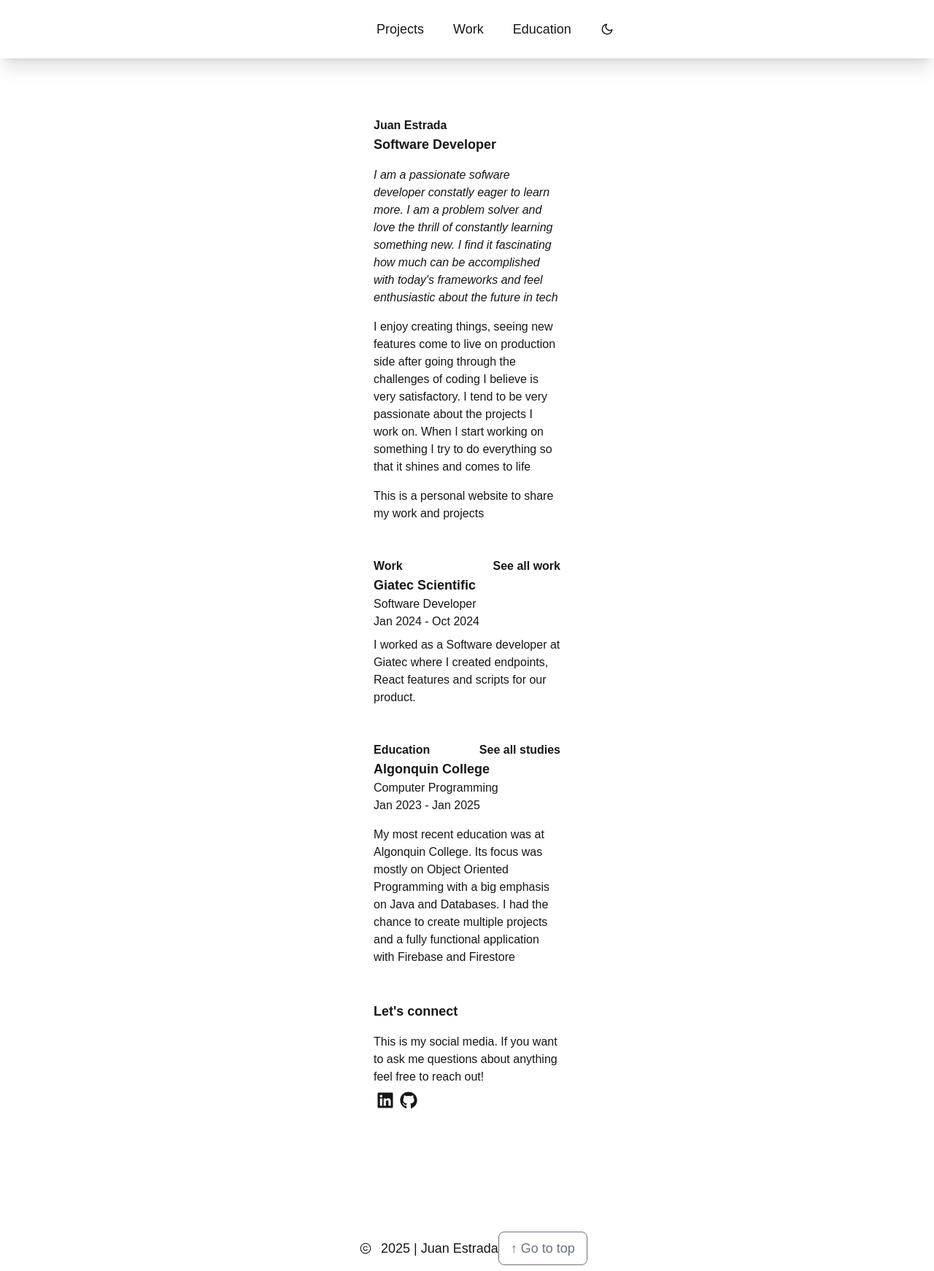
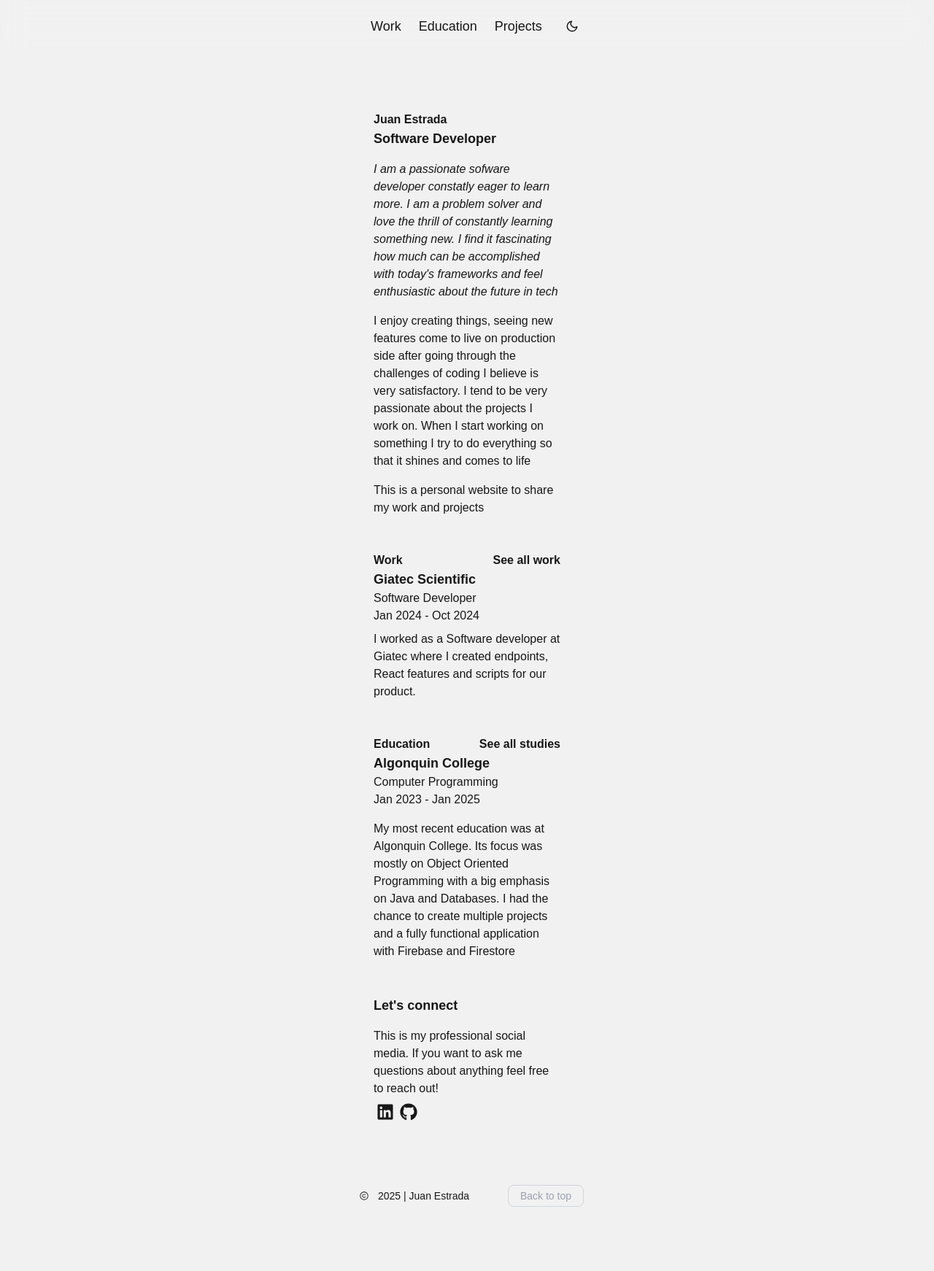
Before and after one commit to juanestrada17/juan-estrada, a Next.js app: page / in a window 1280 px wide. Shown: the whole page at 73% size. After the commit the page ends 1662 px from the top, so only its background shows below. Built offline with nearby package versions, Linux system fonts and the light colour scheme.

Commit message:
Added blur to navbar, added link buttons and back to top

```diff
--- a/app/globals.css
+++ b/app/globals.css
@@ -1,7 +1,7 @@
 @import 'tailwindcss';
 
 :root {
-  --background: #ffffff;
+  --background: #f1f1f1;
   --foreground: #171717;
 }
 
@@ -15,7 +15,7 @@
 @media (prefers-color-scheme: dark) {
   :root {
     --background: #0a0a0a;
-    --foreground: #ededed;
+    --foreground: #bebaba;
   }
 }
 
--- a/app/page.tsx
+++ b/app/page.tsx
@@ -4,7 +4,7 @@ import { FaGithub, FaLinkedin } from 'react-icons/fa'
 export default function Home() {
   return (
     <>
-      <section className='mr-120 ml-120 py-40'>
+      <section className='mr-120 ml-120 py-20'>
         <div className='container'>
           <h1 className='text-md font-bold'>Juan Estrada</h1>
           <h2 className='text-lg font-bold'>Software Developer</h2>
@@ -71,13 +71,19 @@ export default function Home() {
             <h1 className='text-lg font-bold'> Let's connect </h1>
 
             <p className='mt-4'>
-              This is my social media. If you want to ask me questions about
-              anything feel free to reach out!
+              This is my professional social media. If you want to ask me
+              questions about anything feel free to reach out!
             </p>
 
             <div className='mt-2 flex justify-start'>
-              <FaLinkedin className='mx-1 h-6 w-6 text-xl'></FaLinkedin>
-              <FaGithub className='text mx-1 h-6 w-6'></FaGithub>
+              <Link
+                href={'https://www.linkedin.com/in/juan-estrada-a72959125/'}
+              >
+                <FaLinkedin className='mx-1 h-6 w-6 cursor-pointer text-xl'></FaLinkedin>
+              </Link>
+              <Link href={'https://github.com/juanestrada17'}>
+                <FaGithub className='text mx-1 h-6 w-6 cursor-pointer'></FaGithub>
+              </Link>
             </div>
           </div>
         </div>
--- a/components/Footer.tsx
+++ b/components/Footer.tsx
@@ -1,3 +1,4 @@
+'use client'
 import React from 'react'
 import { LiaCopyrightSolid } from 'react-icons/lia'
 
@@ -6,13 +7,16 @@ import { LiaCopyrightSolid } from 'react-icons/lia'
 // redirect to media
 const Footer = () => {
   return (
-    <div className='space-between flex'>
-      <div className='ml-120 flex items-center text-lg 2xl:px-16'>
+    <div className='flex h-full w-full items-center justify-between 2xl:px-10'>
+      <div className='ml-120 flex items-center text-sm'>
         <LiaCopyrightSolid className='mx-3' />
         <p>2025 | Juan Estrada</p>
       </div>
-      <button className='rounded-lg border border-gray-500 px-4 py-2 text-lg text-gray-500 transition hover:bg-gray-100'>
-        ↑ Go to top
+      <button
+        onClick={() => window.scrollTo({ top: 0, behavior: 'smooth' })}
+        className='mr-120 cursor-pointer rounded-lg border border-gray-300 px-4 py-1 text-sm text-gray-400 transition hover:bg-gray-200'
+      >
+        Back to top
       </button>
     </div>
   )
--- a/components/Navbar.tsx
+++ b/components/Navbar.tsx
@@ -1,6 +1,7 @@
 'use client'
 import React, { useState } from 'react'
 import cat from '../public/cat.svg'
+import catLight from '../public/catLight.svg'
 import Image from 'next/image'
 import Link from 'next/link'
 import { FiMoon } from 'react-icons/fi'
@@ -10,9 +11,9 @@ const Navbar = () => {
   const [darkMode, setDarkMode] = useState(true)
 
   return (
-    <nav className='fixed h-20 w-full shadow-xl'>
+    <nav className='firefox:bg-opacity-90" sticky top-0 z-10 backdrop-blur-lg backdrop-filter'>
       <div className='flex h-full w-full items-center justify-between px-4 2xl:px-16'>
-        <div className='ml-120'>
+        <div className='ml-120 flex h-18 w-18 items-center justify-center rounded-full bg-gray-300'>
           <Link href={'/'}>
             <Image
               src={cat}
@@ -26,21 +27,22 @@ const Navbar = () => {
         </div>
         <div className='mr-120 flex items-center'>
           <ul className='hidden sm:flex'>
-            <Link href={'/projects'}>
-              <div className='flex items-center justify-center rounded-md py-1 hover:bg-gray-200'>
-                <li className='mx-5 list-none text-lg'>Projects</li>
-              </div>
-            </Link>
             <Link href={'/work'}>
               <div className='flex items-center justify-center rounded-md py-1 hover:bg-gray-200'>
-                <li className='mx-5 text-lg'>Work</li>
+                <li className='mx-3 text-lg'>Work</li>
               </div>
             </Link>
             <Link href={'/education'}>
               <div className='flex items-center justify-center rounded-md py-1 hover:bg-gray-200'>
-                <li className='mx-5 text-lg'>Education</li>
+                <li className='mx-3 text-lg'>Education</li>
               </div>
             </Link>
+            <Link href={'/projects'}>
+              <div className='flex items-center justify-center rounded-md py-1 hover:bg-gray-200'>
+                <li className='mx-3 list-none text-lg'>Projects</li>
+              </div>
+            </Link>
+
             <div
               className='flex items-center justify-center rounded-md py-1 hover:bg-gray-200'
               onClick={() => setDarkMode(!darkMode)}
```
Also changed, not shown: public/catLight.svg (renamed from public/cat-light.svg).
